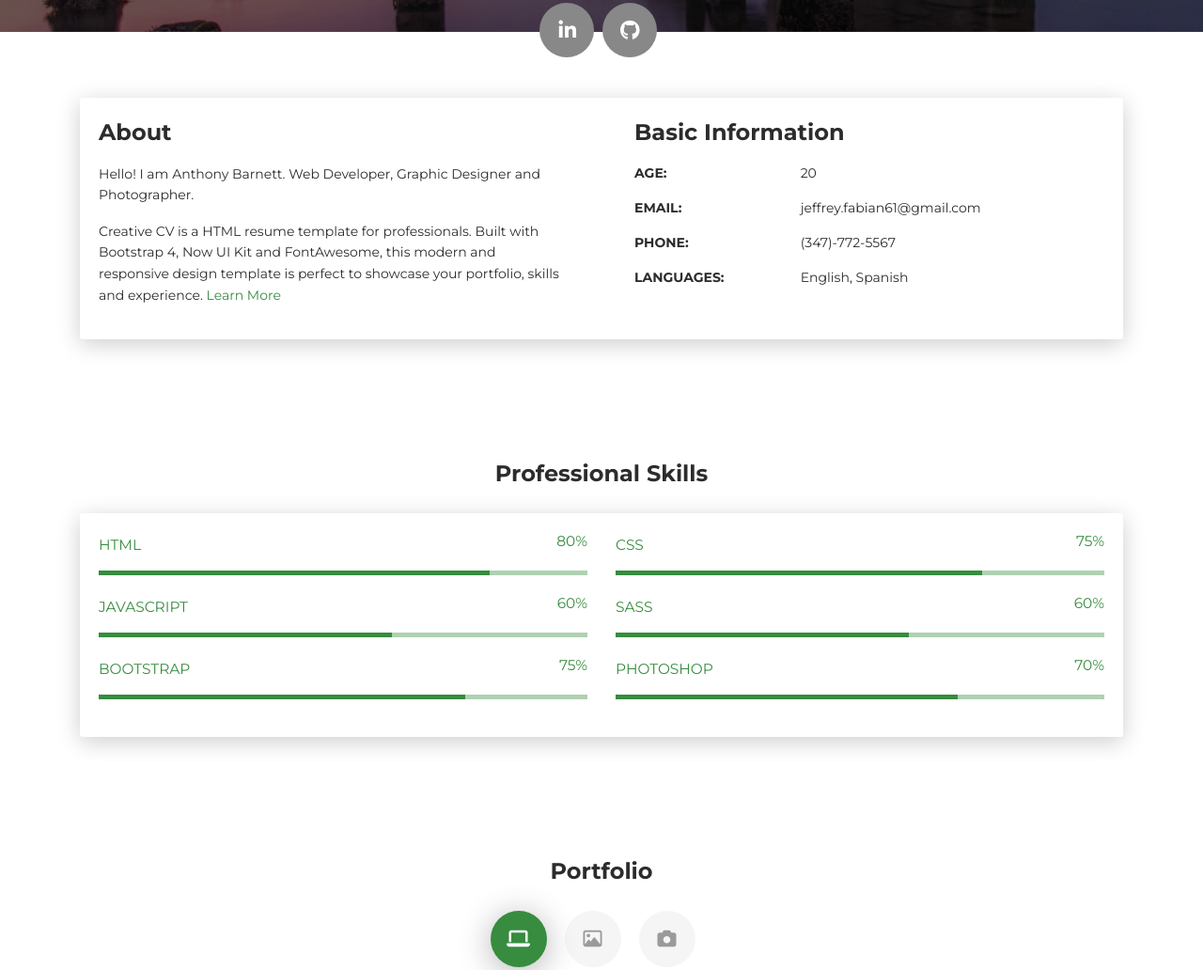
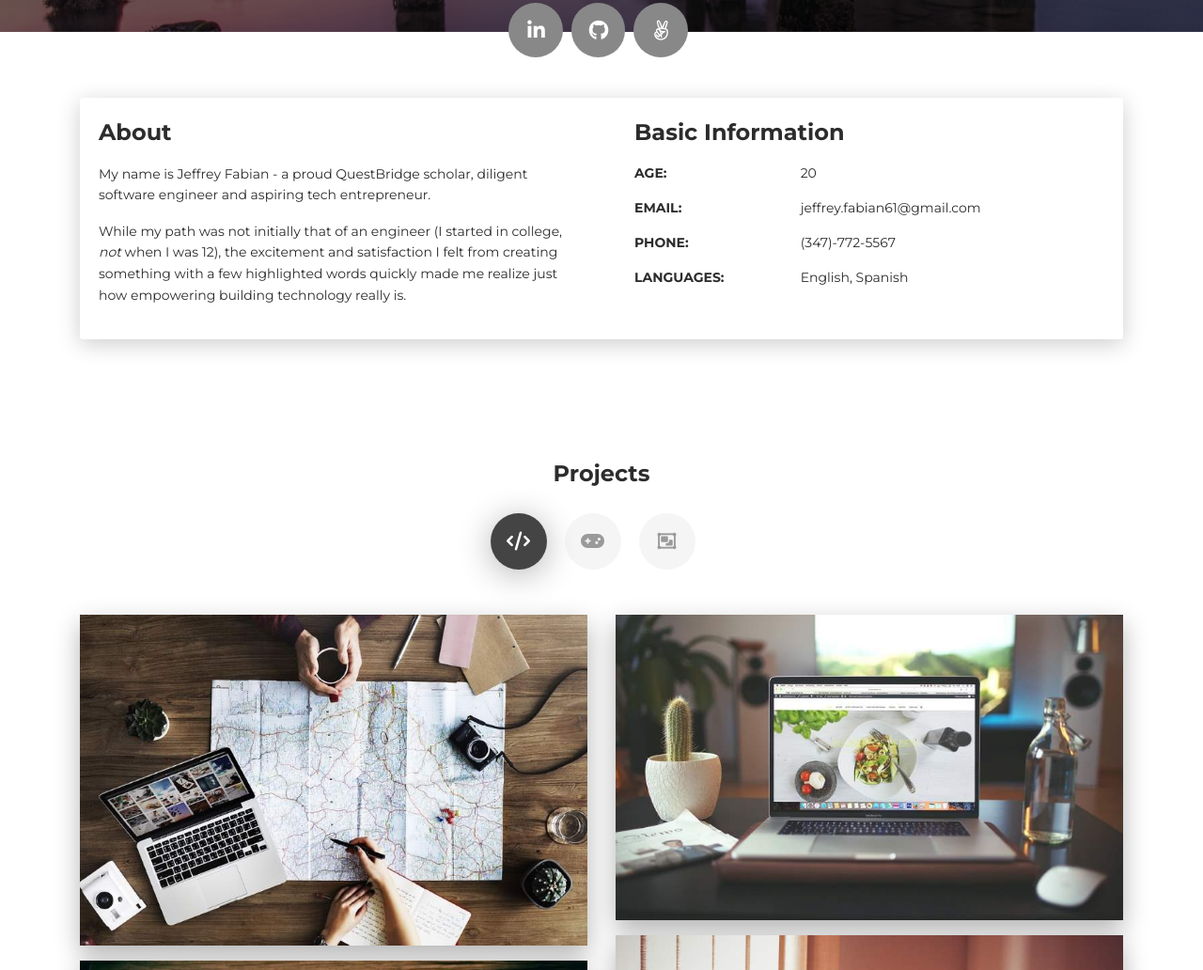
Before and after one commit to jf2978/jf2978.github.io, a plain HTML site: page index.html in a window 1280 px wide. Shown: the part 516-1548 px from the top of the page at 94% size. Drawn offline with Linux system fonts and the light colour scheme.

Commit message:
Added AngelList profile, resume/project button tweaks (colors + icons)

```diff
--- a/index.html
+++ b/index.html
@@ -48,7 +48,8 @@
       </div>
       <div class="section">
         <div class="container">
-          <div class="button-container"><a id="linkedin" class="btn btn-default btn-round btn-lg btn-icon" href="https://linkedin.com/in/jf2978" rel="tooltip" title="Linkedin Profile"><i class="fa fa-linkedin" ></i></a><a id="github" class="btn btn-default btn-round btn-lg btn-icon" href="https://github.com/jf2978" rel="tooltip" title="GitHub Profile"><i class="fa fa-github" ></i></a></div>
+          <div class="button-container"><a id="linkedin" class="btn btn-default btn-round btn-lg btn-icon" href="https://linkedin.com/in/jf2978" rel="tooltip" title="Linkedin Profile"><i class="fa fa-linkedin" ></i></a><a id="github" class="btn btn-default btn-round btn-lg btn-icon" href="https://github.com/jf2978" rel="tooltip" title="GitHub Profile"><i class="fa fa-github" ></i></a></a><a id="angellist" class="btn btn-default btn-round btn-lg btn-icon" href="https://angel.co/jeffrey-fabian-1" rel="tooltip" title="AngelList Profile"><i class="fa fa-angellist"></i></a>
+          </div>
         </div>
       </div>
     </div>
@@ -61,8 +62,8 @@
         <div class="col-lg-6 col-md-12">
           <div class="card-body">
             <div class="h4 mt-0 title">About</div>
-            <p>Hello! I am Anthony Barnett. Web Developer, Graphic Designer and Photographer.</p>
-            <p>Creative CV is a HTML resume template for professionals. Built with Bootstrap 4, Now UI Kit and FontAwesome, this modern and responsive design template is perfect to showcase your portfolio, skills and experience. <a href="https://templateflip.com/templates/creative-cv/" target="_blank">Learn More</a></p>
+            <p>My name is Jeffrey Fabian - a proud QuestBridge scholar, diligent software engineer and aspiring tech entrepreneur.  </p>
+            <p> While my path was not initially that of an engineer (I started in college, <i>not</i> when I was 12), the excitement and satisfaction I felt from creating something with a few highlighted words quickly made me realize just how empowering building technology really is. </p>
           </div>
         </div>
         <div class="col-lg-6 col-md-12">
@@ -90,73 +91,16 @@
     </div>
   </div>
 </div>
-<div class="section" id="skill">
-  <div class="container">
-    <div class="h4 text-center mb-4 title">Professional Skills</div>
-    <div class="card" data-aos="fade-up" data-aos-anchor-placement="top-bottom">
-      <div class="card-body">
-        <div class="row">
-          <div class="col-md-6">
-            <div class="progress-container progress-primary"><span class="progress-badge">HTML</span>
-              <div class="progress">
-                <div class="progress-bar progress-bar-primary" data-aos="progress-full" data-aos-offset="10" data-aos-duration="2000" role="progressbar" aria-valuenow="60" aria-valuemin="0" aria-valuemax="100" style="width: 80%;"></div><span class="progress-value">80%</span>
-              </div>
-            </div>
-          </div>
-          <div class="col-md-6">
-            <div class="progress-container progress-primary"><span class="progress-badge">CSS</span>
-              <div class="progress">
-                <div class="progress-bar progress-bar-primary" data-aos="progress-full" data-aos-offset="10" data-aos-duration="2000" role="progressbar" aria-valuenow="60" aria-valuemin="0" aria-valuemax="100" style="width: 75%;"></div><span class="progress-value">75%</span>
-              </div>
-            </div>
-          </div>
-        </div>
-        <div class="row">
-          <div class="col-md-6">
-            <div class="progress-container progress-primary"><span class="progress-badge">JavaScript</span>
-              <div class="progress">
-                <div class="progress-bar progress-bar-primary" data-aos="progress-full" data-aos-offset="10" data-aos-duration="2000" role="progressbar" aria-valuenow="60" aria-valuemin="0" aria-valuemax="100" style="width: 60%;"></div><span class="progress-value">60%</span>
-              </div>
-            </div>
-          </div>
-          <div class="col-md-6">
-            <div class="progress-container progress-primary"><span class="progress-badge">SASS</span>
-              <div class="progress">
-                <div class="progress-bar progress-bar-primary" data-aos="progress-full" data-aos-offset="10" data-aos-duration="2000" role="progressbar" aria-valuenow="60" aria-valuemin="0" aria-valuemax="100" style="width: 60%;"></div><span class="progress-value">60%</span>
-              </div>
-            </div>
-          </div>
-        </div>
-        <div class="row">
-          <div class="col-md-6">
-            <div class="progress-container progress-primary"><span class="progress-badge">Bootstrap</span>
-              <div class="progress">
-                <div class="progress-bar progress-bar-primary" data-aos="progress-full" data-aos-offset="10" data-aos-duration="2000" role="progressbar" aria-valuenow="60" aria-valuemin="0" aria-valuemax="100" style="width: 75%;"></div><span class="progress-value">75%</span>
-              </div>
-            </div>
-          </div>
-          <div class="col-md-6">
-            <div class="progress-container progress-primary"><span class="progress-badge">Photoshop</span>
-              <div class="progress">
-                <div class="progress-bar progress-bar-primary" data-aos="progress-full" data-aos-offset="10" data-aos-duration="2000" role="progressbar" aria-valuenow="60" aria-valuemin="0" aria-valuemax="100" style="width: 70%;"></div><span class="progress-value">70%</span>
-              </div>
-            </div>
-          </div>
-        </div>
-      </div>
-    </div>
-  </div>
-</div>
 <div class="section" id="portfolio">
   <div class="container">
     <div class="row">
       <div class="col-md-6 ml-auto mr-auto">
-        <div class="h4 text-center mb-4 title">Portfolio</div>
+        <div class="h4 text-center mb-4 title">Projects</div>
         <div class="nav-align-center">
           <ul class="nav nav-pills nav-pills-primary" role="tablist">
-            <li class="nav-item"><a class="nav-link active" data-toggle="tab" href="#web-development" role="tablist"><i class="fa fa-laptop" aria-hidden="true"></i></a></li>
-            <li class="nav-item"><a class="nav-link" data-toggle="tab" href="#graphic-design" role="tablist"><i class="fa fa-picture-o" aria-hidden="true"></i></a></li>
-            <li class="nav-item"><a class="nav-link" data-toggle="tab" href="#Photography" role="tablist"><i class="fa fa-camera" aria-hidden="true"></i></a></li>
+            <li class="nav-item"><a class="nav-link active" data-toggle="tab" href="#web-development" role="tablist"><i class="fa fa-code" aria-hidden="true"></i></a></li>
+            <li class="nav-item"><a class="nav-link" data-toggle="tab" href="#graphic-design" role="tablist"><i class="fa fa-gamepad" aria-hidden="true"></i></a></li>
+            <li class="nav-item"><a class="nav-link" data-toggle="tab" href="#graphic-design" role="tablist"><i class="fa fa-object-group" aria-hidden="true"></i></a></li>
           </ul>
         </div>
       </div>
```
Also changed, not shown: styles/main.css.
